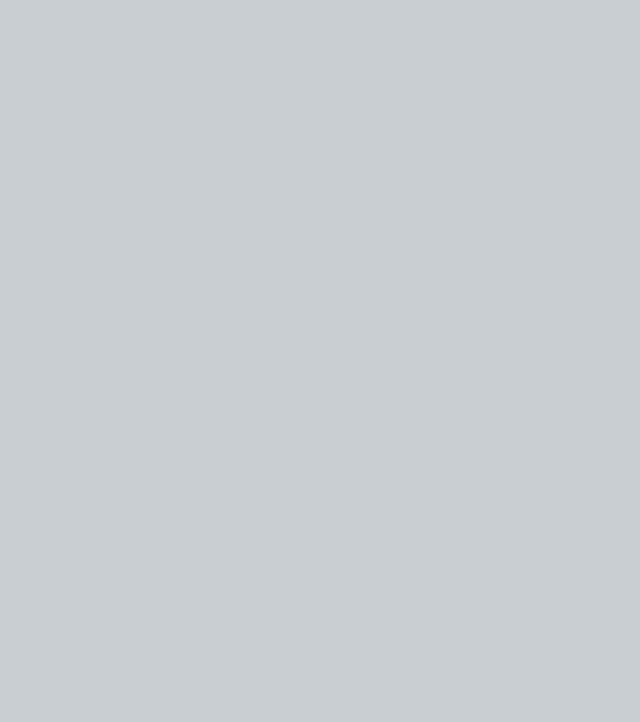
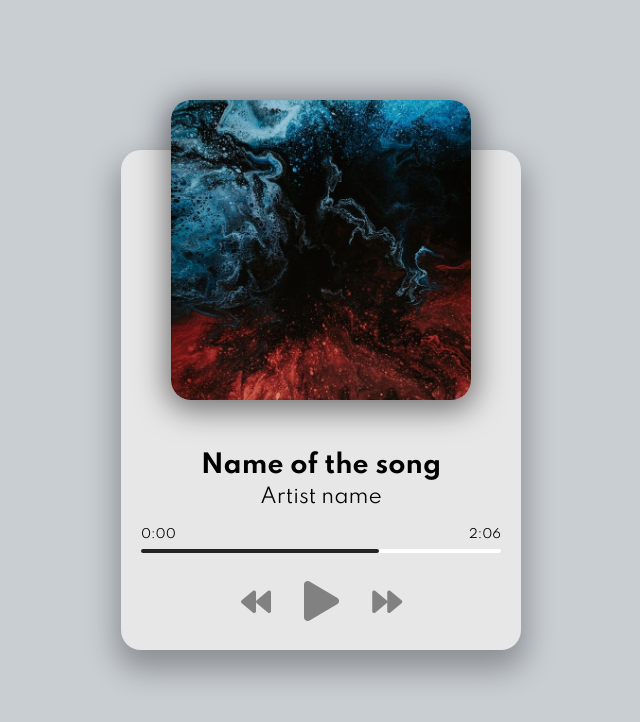
Before and after one commit to dorupopac/music-player, a plain HTML site: page index.html in a window 1280 px wide. Shown: the whole page, without its empty margins (319-959 px from the left). Drawn offline with Linux system fonts and the light colour scheme.

Commit message:
finished UI

```diff
--- a/index.html
+++ b/index.html
@@ -13,6 +13,28 @@
     <title>Music Player</title>
   </head>
   <body>
-
+    <div class="player-container">
+      <!-- Song -->
+      <div class="img-container">
+        <img src="img/img-1.jpg" alt="album art">
+      </div>
+      <h2 id="title">Name of the song</h2>
+      <h3 id="artist">Artist name</h3>
+      <audio src="music/track-1.mp3"></audio>
+      <!-- Progress -->
+      <div class="progress-container" id="progress-container">
+        <div class="progress" id="progress"></div>
+        <div class="duration-wrapper">
+          <span id="current-time">0:00</span>
+          <span id="duration">2:06</span>
+        </div>
+      </div>
+      <!-- Controls -->
+      <div class="player-controls">
+        <i class="fas fa-backward" id="prev" title="Previous"></i>
+        <i class="fas fa-play main-button" id="play" title="Play"></i>
+        <i class="fas fa-forward" id="next" title="Next"></i>
+      </div>
+    </div>
   </body>
 </html>
--- a/style.css
+++ b/style.css
@@ -1,3 +1,5 @@
+@import url('https://fonts.googleapis.com/css2?family=Spartan:wght@400;700&display=swap');
+
 html {
   box-sizing: border-box;
 }
@@ -9,14 +11,32 @@ body {
   display: flex;
   justify-content: center;
   align-items: center;
-
+  font-family: 'Spartan', sans-serif;
   font-size: 12px;
 }
 
+.player-container {
+  height: 500px;
+  width: 400px;
+  background-color: #e7e7e7;
+  border-radius: 20px;
+  box-shadow: 0 15px 30px 5px rgba(0, 0, 0, 0.3);
+}
+
 .img-container {
+  height: 300px;
+  width: 300px;
   position: relative;
   top: -50px;
   left: 50px;
+}
+
+.img-container img {
+  height: 100%;
+  width: 100%;
+  object-fit: cover;
+  border-radius: 20px;
+  box-shadow: 0 5px 30px 5px rgba(0, 0, 0, 0.5);
 }
 
 h2 {
@@ -69,6 +89,12 @@ h3 {
   font-size: 30px;
   color: rgb(129, 129, 129);
   margin-right: 30px;
+  cursor: pointer;
+  user-select: none;
+}
+
+.fas:hover {
+  filter: brightness(80%);
 }
 
 .main-button {
@@ -79,6 +105,10 @@ h3 {
 
 /* Media Query: iPhone (Vertical) */
 @media screen and (max-width: 376px) {
+  .player-container {
+    width: 95vw;
+  }
+
   .img-container {
     left: 29px;
   }
```
